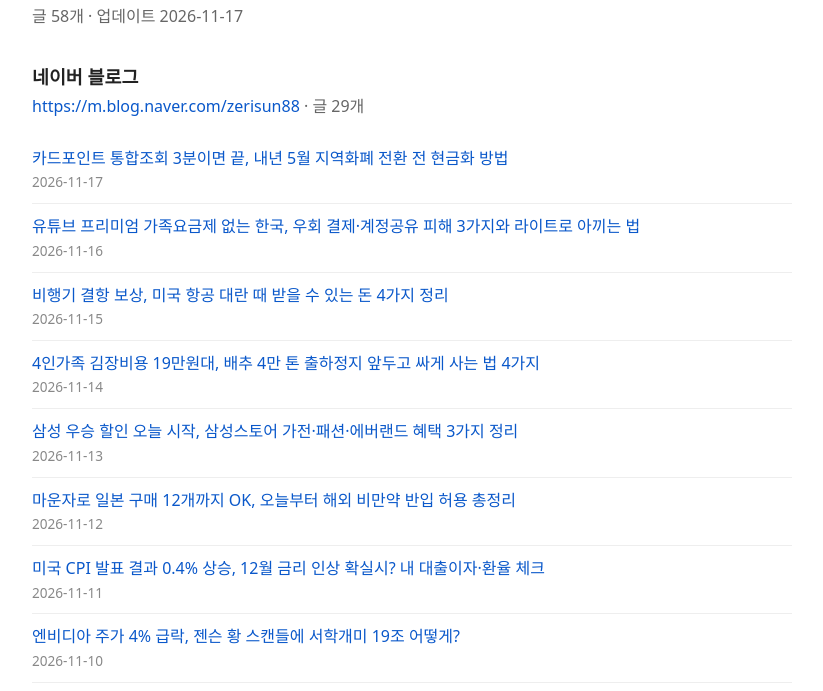
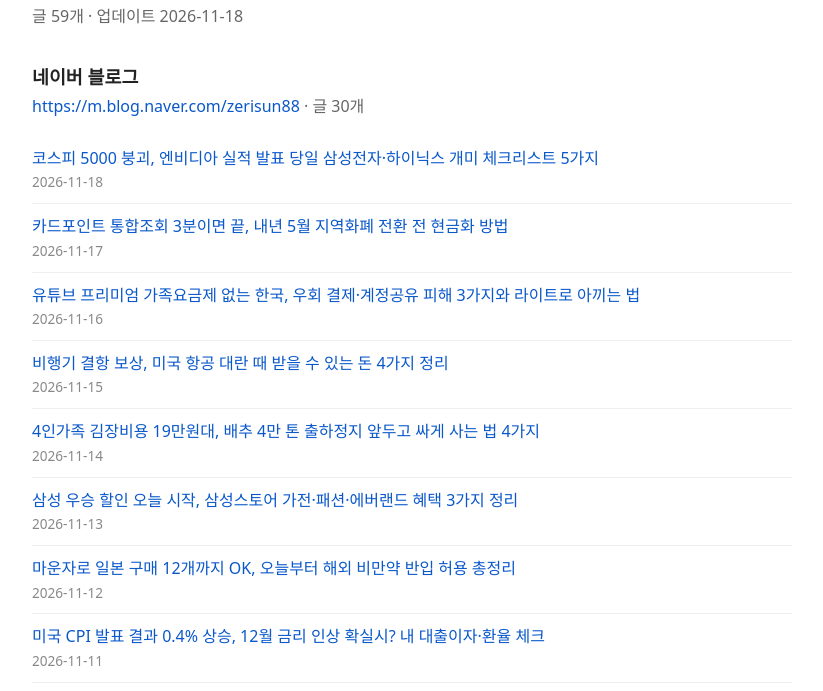
Before and after one commit to imwooha/imwooha.github.io, a plain HTML site: page index.html in a window 1280 px wide. Shown: the part 74-765 px from the top of the page, without its empty margins (228-1051 px from the left). Drawn offline with Linux system fonts and the light colour scheme.

Commit message:
Update blog links 2026-11-18

```diff
--- a/index.html
+++ b/index.html
@@ -4,7 +4,7 @@
   <meta charset="utf-8">
   <meta name="viewport" content="width=device-width, initial-scale=1">
   <title>블로그 글 모음</title>
-  <meta name="description" content="네이버 블로그 · 구글 블로그 (Blogger) 전체 글 목록 (58개)">
+  <meta name="description" content="네이버 블로그 · 구글 블로그 (Blogger) 전체 글 목록 (59개)">
   <link rel="canonical" href="https://imwooha.github.io/">
   <style>
     body { font-family: system-ui, -apple-system, "Malgun Gothic", sans-serif; max-width: 760px; margin: 0 auto; padding: 24px 16px; line-height: 1.6; color: #222; background: #fff; }
@@ -21,11 +21,12 @@
 <body>
   <main>
     <h1>블로그 글 모음</h1>
-    <p class="meta">글 58개 · 업데이트 2026-11-17</p>
+    <p class="meta">글 59개 · 업데이트 2026-11-18</p>
     <section>
     <h2>네이버 블로그</h2>
-    <p class="meta"><a href="https://m.blog.naver.com/zerisun88">https://m.blog.naver.com/zerisun88</a> · 글 29개</p>
+    <p class="meta"><a href="https://m.blog.naver.com/zerisun88">https://m.blog.naver.com/zerisun88</a> · 글 30개</p>
     <ul>
+      <li><a href="https://m.blog.naver.com/zerisun88/224480968992">코스피 5000 붕괴, 엔비디아 실적 발표 당일 삼성전자·하이닉스 개미 체크리스트 5가지</a> <time datetime="2026-11-18">2026-11-18</time></li>
       <li><a href="https://m.blog.naver.com/zerisun88/224478881168">카드포인트 통합조회 3분이면 끝, 내년 5월 지역화폐 전환 전 현금화 방법</a> <time datetime="2026-11-17">2026-11-17</time></li>
       <li><a href="https://m.blog.naver.com/zerisun88/224477729794">유튜브 프리미엄 가족요금제 없는 한국, 우회 결제·계정공유 피해 3가지와 라이트로 아끼는 법</a> <time datetime="2026-11-16">2026-11-16</time></li>
       <li><a href="https://m.blog.naver.com/zerisun88/224477261509">비행기 결항 보상, 미국 항공 대란 때 받을 수 있는 돈 4가지 정리</a> <time datetime="2026-11-15">2026-11-15</time></li>
--- a/sitemap.xml
+++ b/sitemap.xml
@@ -2,6 +2,6 @@
 <urlset xmlns="http://www.sitemaps.org/schemas/sitemap/0.9">
   <url>
     <loc>https://imwooha.github.io/</loc>
-    <lastmod>2026-11-17</lastmod>
+    <lastmod>2026-11-18</lastmod>
   </url>
 </urlset>
```
